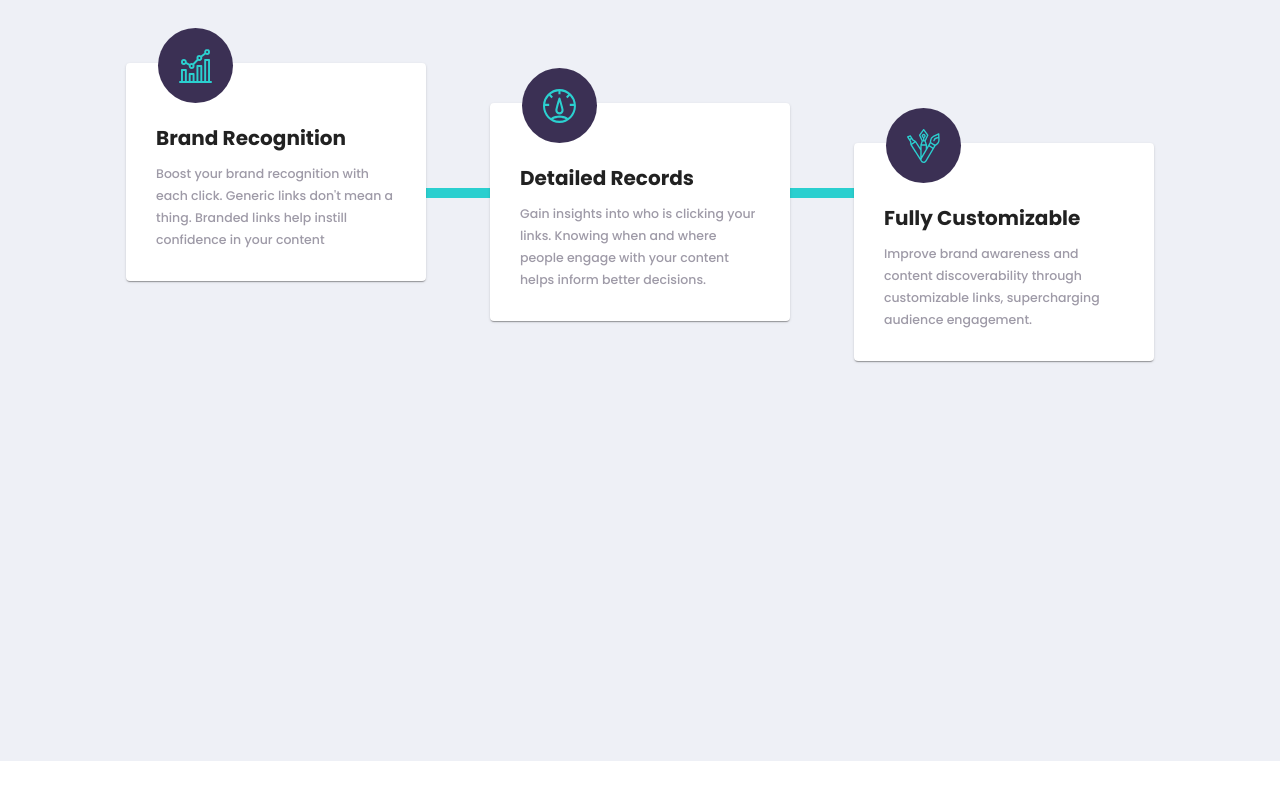
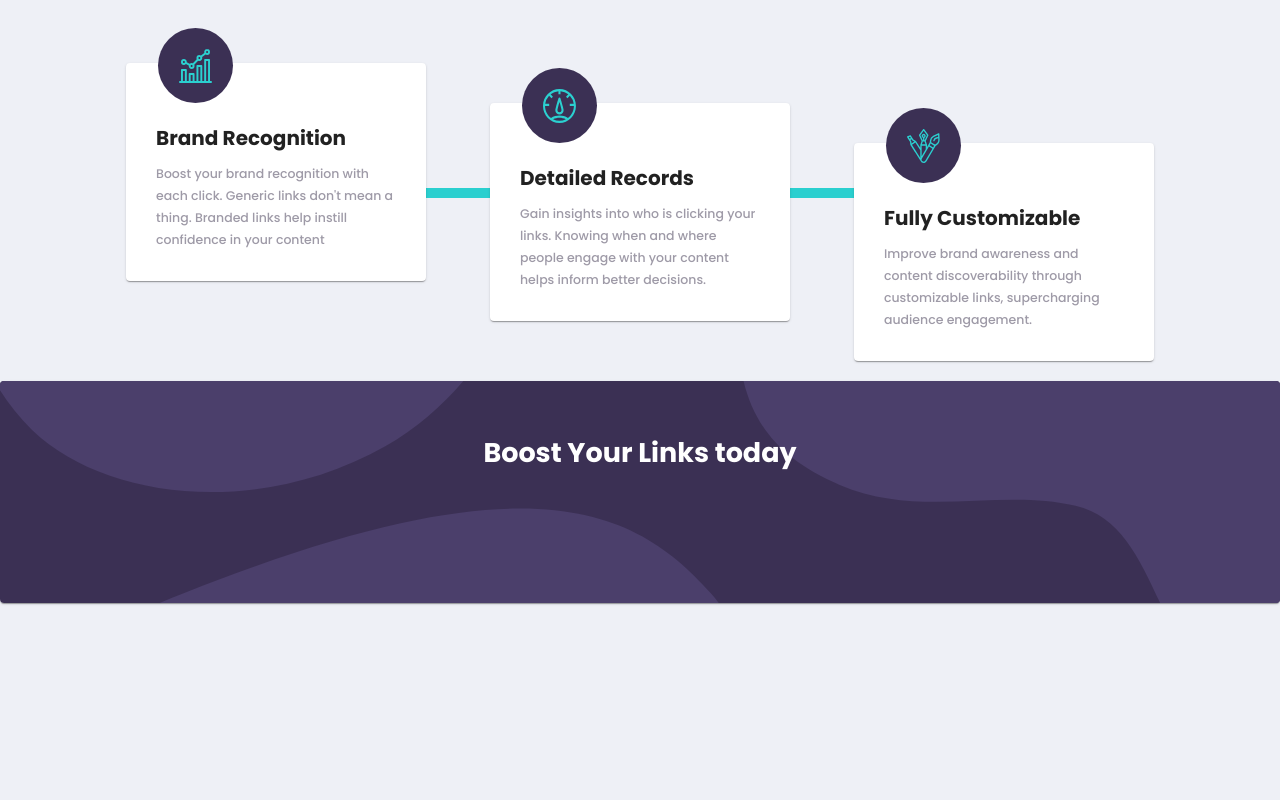
Before and after one commit to makardjian/swim-assignment, a React (Create React App) app: page / in a window 1280 px wide. Shown: the part 1419-2219 px from the top of the page. Before the commit the page ends 2180 px from the top, so only its background shows below. Built offline with nearby package versions, Linux system fonts and the light colour scheme.

Commit message:
save progress on banner before dinner

```diff
--- a/src/App.tsx
+++ b/src/App.tsx
@@ -4,6 +4,7 @@ import LandingPageTop from './components/LandingPageTop/LandingPageTop';
 import LinkShortener from './components/LinkShortner/LinkShortener';
 import Links from './components/Links/Links';
 import LandingPageBottom from './components/LandingPageBottom/LandingPageBottom';
+import CallToActionBanner from './components/CallToActionBanner/CallToActionBanner';
 import type { Link } from './components/Links/Link.type';
 import { fetchShortenedLink } from './api/fetchShortenedLink';
 import useStyles from './App.styles';
@@ -59,6 +60,7 @@ function App() {
         <Links links={links} onCopyLink={onCopyLink} />
       </div>
       <LandingPageBottom />
+      <CallToActionBanner />
     </div>
   );
 }
--- /dev/null
+++ b/src/components/CallToActionBanner/CallToActionBanner.tsx
@@ -0,0 +1,52 @@
+import React from 'react';
+import { Card, CardMedia, Box } from '@mui/material';
+import { makeStyles } from '@mui/styles';
+import bannerBackgroundImage from '../../static/images/bg-boost-desktop.svg';
+import Colors from '../../styles/Colors';
+
+const useStyles = makeStyles({
+  callToActionText: {
+    textAlign: 'center',
+    padding: '30px',
+  },
+});
+
+const CallToActionBanner = () => {
+  const styles = useStyles();
+  return (
+    <Card
+      sx={{
+        display: 'flex',
+        justifyContent: 'center',
+        margin: '0px auto',
+        width: '100%',
+        alignItems: 'center',
+        position: 'relative',
+      }}
+    >
+      <CardMedia
+        component='img'
+        image={bannerBackgroundImage}
+        sx={{
+          height: 'auto',
+          width: '100%',
+          backgroundColor: Colors.primary['@darkViolet'],
+        }}
+      />
+      <Box
+        sx={{
+          position: 'absolute',
+          bottom: 0,
+          left: 0,
+          width: '100%',
+          height: '100%',
+          color: 'white',
+        }}
+      >
+        <h2 className={styles.callToActionText}>Boost Your Links today</h2>
+      </Box>
+    </Card>
+  );
+};
+
+export default CallToActionBanner;
--- a/src/components/LandingPageBottom/LandingPageBottom.tsx
+++ b/src/components/LandingPageBottom/LandingPageBottom.tsx
@@ -15,6 +15,7 @@ const useStyles = makeStyles({
     justifyContent: 'center',
     alignItems: 'center',
     margin: '0px auto',
+    paddingBottom: '20px',
   },
   header: {
     fontSize: '42px',
```
